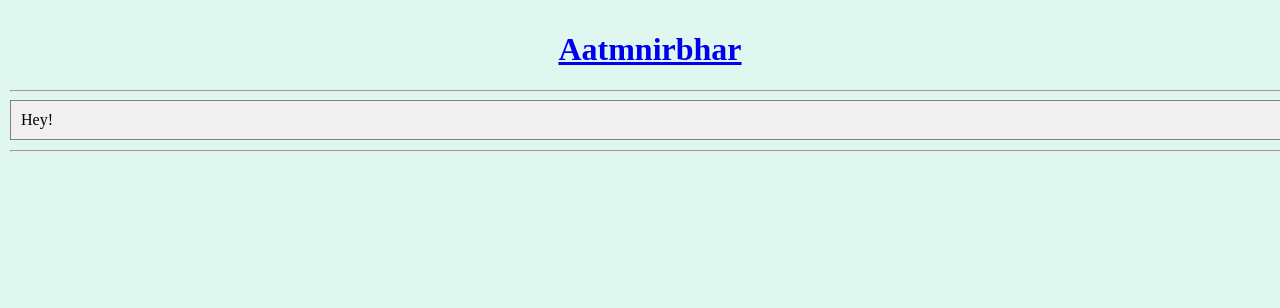
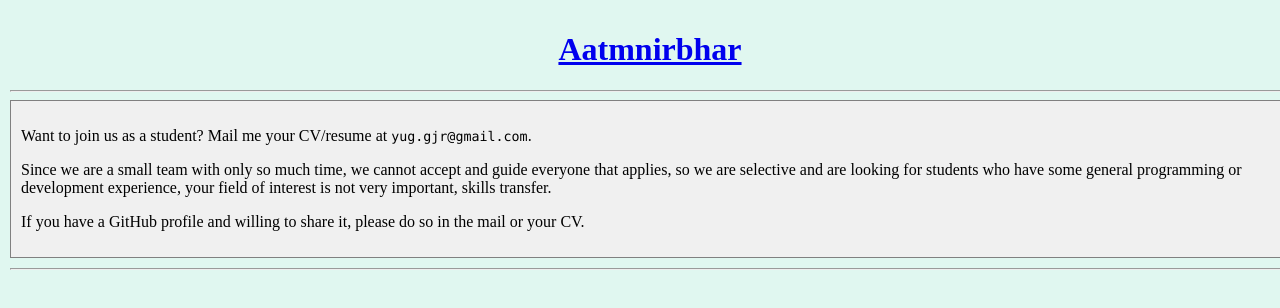
Before and after one commit to Yug34/aatmnirbhar, a React (Create React App) app: page /joinUsProf in a window 1280 px wide. Shown: the top 308 px of the page. Built offline with nearby package versions, Linux system fonts and the light colour scheme.

Commit message:
Added version control guide

```diff
--- a/src/Components/JoinUsProf.js
+++ b/src/Components/JoinUsProf.js
@@ -8,12 +8,18 @@ function JoinUsProf() {
         <h1 className="centered-text">Aatmnirbhar</h1>
       </Link>
       <hr />
-      <div className="greyBox">Hey!</div>
+      <div className="greyBox">
+        <p>Want to join us as a student? Mail me your CV/resume at <small className="monospace-font">yug.gjr@gmail.com</small>.</p>
+        <p>
+          Since we are a small team with only so much time, we cannot accept and guide everyone that applies, so we are selective
+          and are looking for students who have some general programming or development experience, your field of interest is not
+          very important, skills transfer.
+        </p>
+        <p>If you have a GitHub profile and willing to share it, please do so in the mail or your CV.</p>
+      </div>
       <hr />
     </div>
   );
 }
 
-
-
 export default JoinUsProf;
--- a/src/Components/ProfessorSite.js
+++ b/src/Components/ProfessorSite.js
@@ -55,7 +55,7 @@ const resources = [
   {
     title: "Shell scripting",
     points: [
-      "Tutorial went well, don't you think? Tons of questions!",
+      'Tutorial went well, don\'t you think? Tons of questions!',
       'Most of what we went through can easily be found in <a href="https://missing.csail.mit.edu/">MIT\'s Missing Semester</a>, a really good course.',
       'An overview of the <a href="https://www.thegeekstuff.com/2010/09/linux-file-system-structure/">Linux Directory Structure</a>.',
     ],
```
